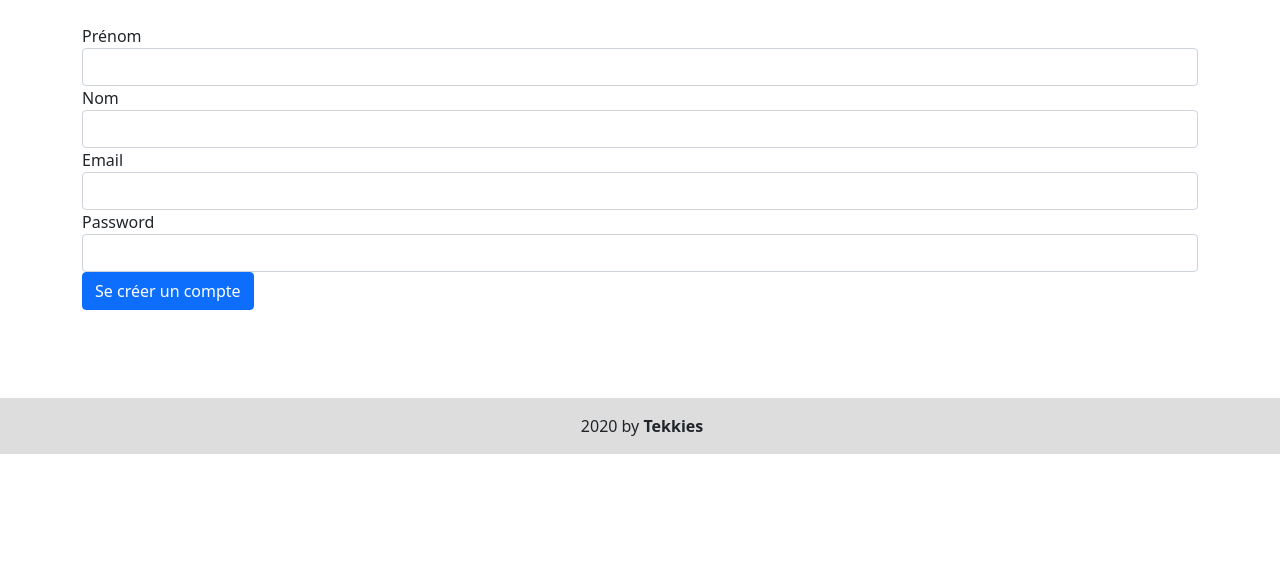
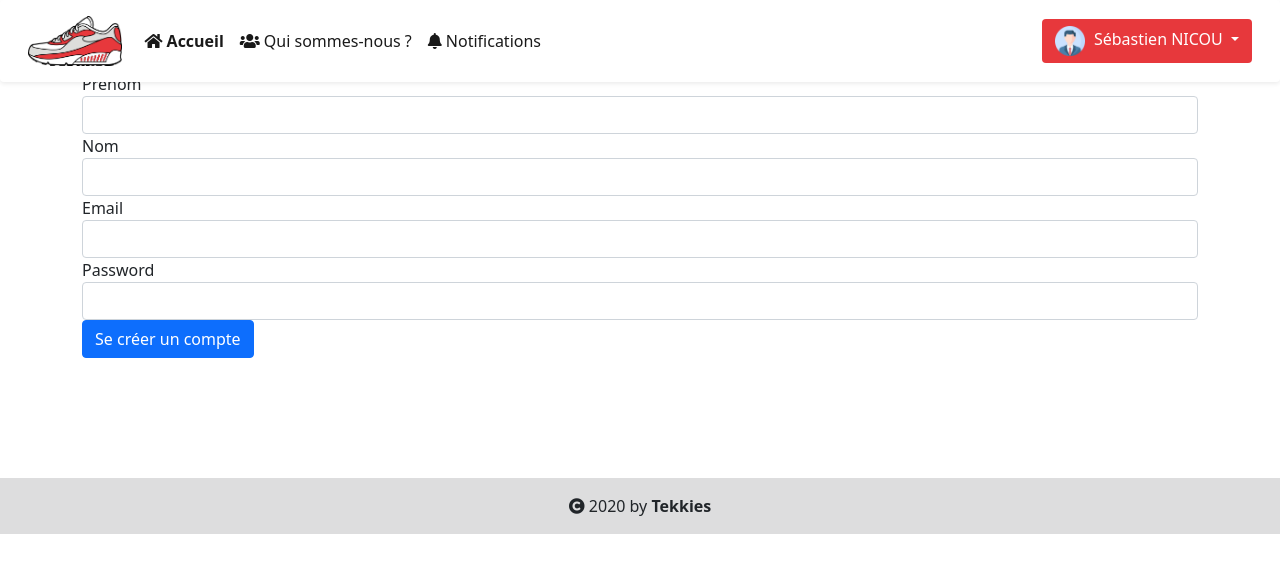
Before and after one commit to snicou34/mspr-wis2, a PHP site: page /mspr1-wis2/user_c.php in a window 1280 px wide. Shown: the top 573 px of the page. Run offline with PHP 8.4, Linux system fonts and the light colour scheme; data that the repository does not hold is empty; some libraries are stand-ins or nearby versions.

Commit message:
connexion v2

```diff
--- a/assets/js/app.js
+++ b/assets/js/app.js
@@ -29,8 +29,8 @@ __webpack_require__(/*! bootstrap */ "./node_modules/bootstrap/dist/js/bootstrap
 /*! no static exports found */
 /***/ (function(module, exports, __webpack_require__) {
 
-__webpack_require__(/*! /Applications/MAMP/htdocs/mspr1-wis2/src/js/app.js */"./src/js/app.js");
-module.exports = __webpack_require__(/*! /Applications/MAMP/htdocs/mspr1-wis2/src/scss/app.scss */"./src/scss/app.scss");
+__webpack_require__(/*! C:\wamp64\www\mspr1-wis2\src\js\app.js */"./src/js/app.js");
+module.exports = __webpack_require__(/*! C:\wamp64\www\mspr1-wis2\src\scss\app.scss */"./src/scss/app.scss");
 
 
 /***/ })
--- a/home.php
+++ b/home.php
@@ -1,9 +1,9 @@
+<?php include_once 'includes/secure.php'; ?>
 <?php include_once 'includes/header.php'; ?>
-<?php include_once 'includes/secure.php'; ?>
+
 
     <script src="assets/js/manifest.js"></script>
     <script src="assets/js/vendor.js"></script>
     <script src="assets/js/app.js"></script>
-    </body>
-    </html>
+
 <?php include_once 'includes/footer1.php'; ?>
--- a/includes/header.php
+++ b/includes/header.php
@@ -12,7 +12,7 @@
 <body>
 <nav class="navbar navbar-expand-lg navbar-light bg-light shadow-sm p-3 mb-5 bg-white rounded fixed-top">
     <div class="container-fluid">
-        <a href="index.php" style="margin-right: 15px">
+        <a href="../home.php" style="margin-right: 15px">
             <img src="assets/img/tekkies.png" alt="Ceci est un logo" title="Logo Tekkies" class="logo" height="50px">
         </a>
         <button class="navbar-toggler" type="button" data-bs-toggle="collapse" data-bs-target="#navbarSupportedContent" aria-controls="navbarSupportedContent" aria-expanded="false" aria-label="Toggle navigation">
@@ -21,13 +21,13 @@
         <div class="collapse navbar-collapse" id="navbarSupportedContent">
             <ul class="navbar-nav me-auto mb-2 mb-lg-0">
                 <li class="nav-item">
-                    <a class="nav-link active fw-bold" aria-current="page" href="index.php"><i class="fas fa-home" style="margin-right: 4px"></i>Accueil</a>
+                    <a class="nav-link active fw-bold" aria-current="page" href="../home.php"><i class="fas fa-home" style="margin-right: 4px"></i>Accueil</a>
                 </li>
                 <li class="nav-item">
-                    <a class="nav-link active" aria-current="page" href="index.php"><i class="fas fa-users" style="margin-right: 4px"></i>Qui sommes-nous ?</a>
+                    <a class="nav-link active" aria-current="page" href="#"><i class="fas fa-users" style="margin-right: 4px"></i>Qui sommes-nous ?</a>
                 </li>
                 <li class="nav-item">
-                    <a class="nav-link active" aria-current="page" href="index.php"><i class="fas fa-bell" style="margin-right: 4px"></i>Notifications</a>
+                    <a class="nav-link active" aria-current="page" href="#"><i class="fas fa-bell" style="margin-right: 4px"></i>Notifications</a>
                 </li>
             </ul>
             <li class="navbar-nav ml-auto">
@@ -47,7 +47,7 @@
                             <span>Aide</span>
                         </a>
                         <hr class="dropdown-divider">
-                        <a class="dropdown-item" style="color: red" href="logout.php"><i class="fas fa-sign-out-alt" style="margin-right: 5px"></i>Se déconnecter</a>
+                        <a class="dropdown-item" style="color: red" href="#"><i class="fas fa-sign-out-alt" style="margin-right: 5px"></i>Se déconnecter</a>
                     </div>
                 </div>
             </li>
--- a/index.php
+++ b/index.php
@@ -1,4 +1,3 @@
-<?php include_once 'includes/secure.php'; ?>
 <link rel="stylesheet" href="assets/css/app.css">
 
     <section>
--- a/user_c.php
+++ b/user_c.php
@@ -1,11 +1,10 @@
-<link rel="stylesheet" href="assets/css/app.css">
-<?php
+<?php include_once 'includes/header.php';
 include_once 'includes/helpers.php';
 $users=getUsers();
 ?>
 
 <section>
-        <div class="container mt-4">
+    <div class="container mt-4 py-5">
         <form action="store_user.php" method="POST">
 
             <div class="form-group">
```
Also changed, not shown: logout.php (deleted, +0 -7 lines). Lines whose indentation alone changed are shown as unchanged.
